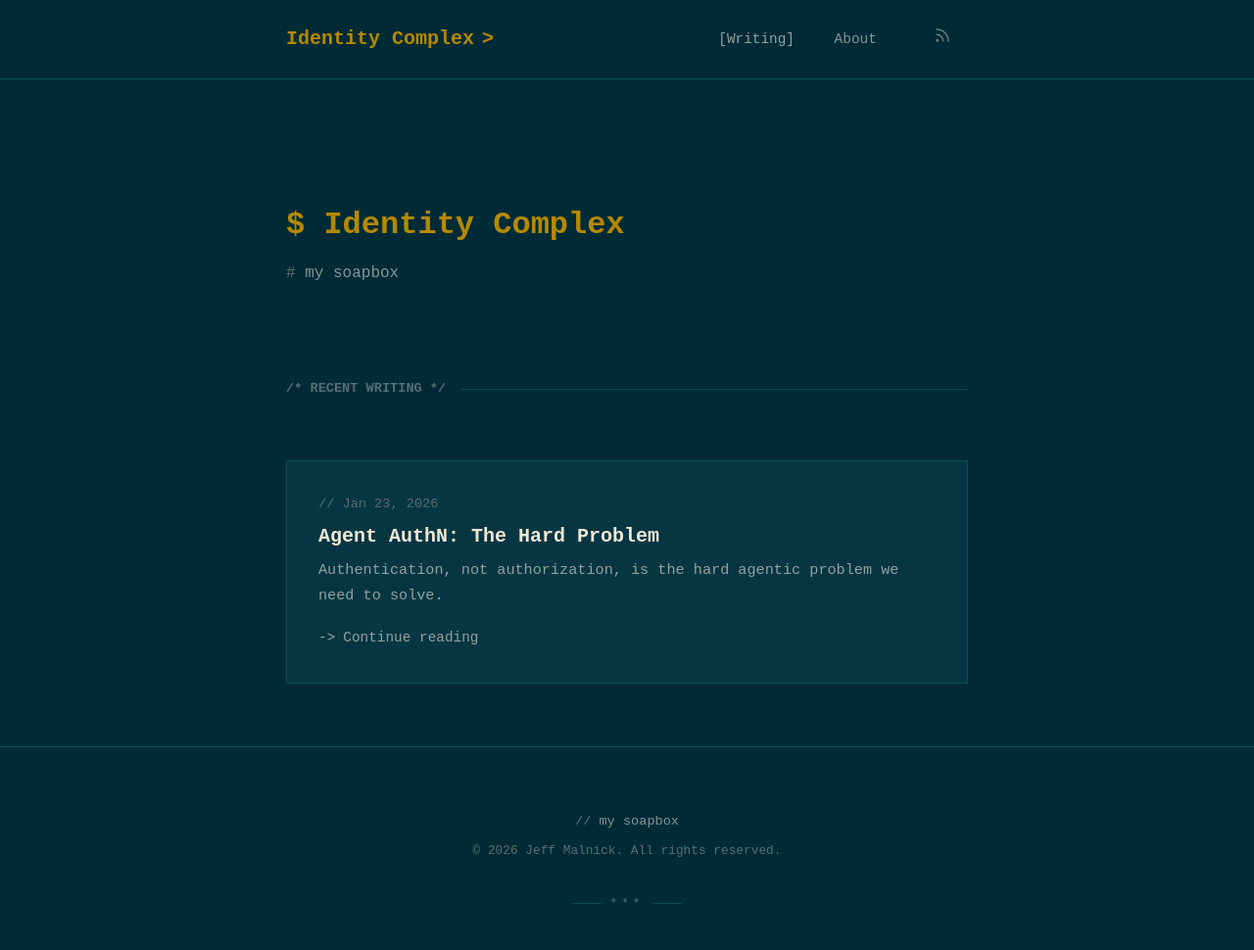
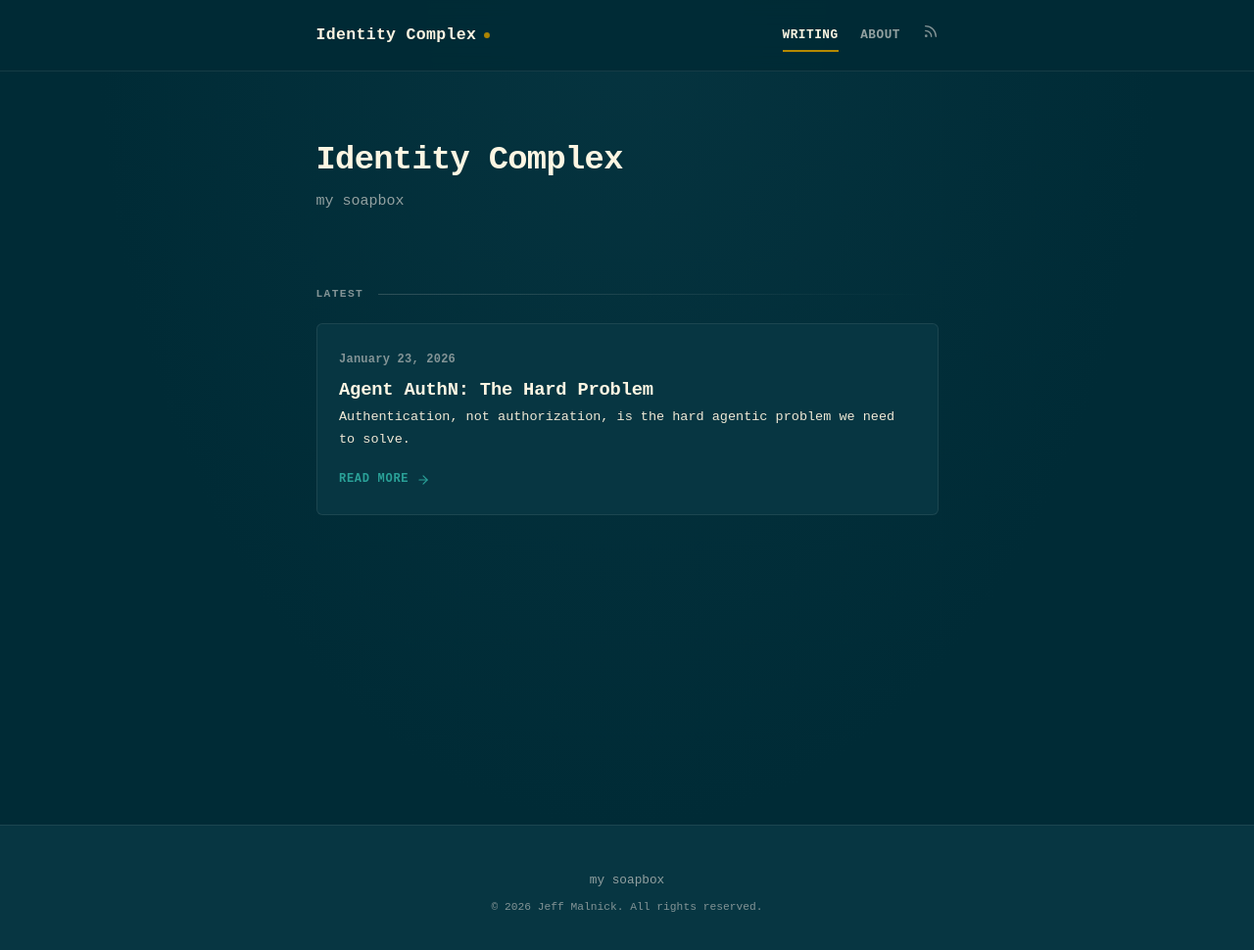
Before and after one commit to malnick/identity-complex, a Jekyll site: the page built from index.html, in a window 1280 px wide and 997 px high. Shown: the top 970 px of the window at 98% size. Built offline with Jekyll 4.4.1, drawn with Linux system fonts in a browser that asks for light colours.

Commit message:
small edits

```diff
--- a/_includes/header.html
+++ b/_includes/header.html
@@ -8,7 +8,7 @@
       <a href="{{ '/' | relative_url }}" class="nav-link {% if page.url == '/' %}active{% endif %}">Writing</a>
       <a href="{{ '/about' | relative_url }}" class="nav-link {% if page.url == '/about/' %}active{% endif %}">About</a>
       <a href="{{ '/feed.xml' | relative_url }}" class="nav-link nav-rss" aria-label="RSS Feed">
-        <svg xmlns="http://www.w3.org/2000/svg" width="18" height="18" viewBox="0 0 24 24" fill="none" stroke="currentColor" stroke-width="2" stroke-linecap="round" stroke-linejoin="round">
+        <svg xmlns="http://www.w3.org/2000/svg" width="16" height="16" viewBox="0 0 24 24" fill="none" stroke="currentColor" stroke-width="2" stroke-linecap="round" stroke-linejoin="round">
           <path d="M4 11a9 9 0 0 1 9 9"></path>
           <path d="M4 4a16 16 0 0 1 16 16"></path>
           <circle cx="5" cy="19" r="1"></circle>
--- a/_layouts/home.html
+++ b/_layouts/home.html
@@ -9,7 +9,7 @@ layout: default
 
   <section class="posts-section">
     <h2 class="section-title">
-      <span class="section-title-text">Recent Writing</span>
+      <span class="section-title-text">Latest</span>
       <span class="section-title-line"></span>
     </h2>
 
@@ -18,7 +18,7 @@ layout: default
       <li class="post-item">
         <article class="post-preview">
           <time class="post-date" datetime="{{ post.date | date_to_xmlschema }}">
-            {{ post.date | date: "%b %d, %Y" }}
+            {{ post.date | date: "%B %d, %Y" }}
           </time>
           <h3 class="post-link-title">
             <a href="{{ post.url | relative_url }}" class="post-link">
@@ -28,10 +28,10 @@ layout: default
           {% if post.subtitle %}
           <p class="post-excerpt">{{ post.subtitle }}</p>
           {% elsif post.excerpt %}
-          <p class="post-excerpt">{{ post.excerpt | strip_html | truncate: 180 }}</p>
+          <p class="post-excerpt">{{ post.excerpt | strip_html | truncate: 200 }}</p>
           {% endif %}
           <a href="{{ post.url | relative_url }}" class="read-more">
-            Continue reading
+            Read more
             <svg xmlns="http://www.w3.org/2000/svg" width="16" height="16" viewBox="0 0 24 24" fill="none" stroke="currentColor" stroke-width="2" stroke-linecap="round" stroke-linejoin="round">
               <line x1="5" y1="12" x2="19" y2="12"></line>
               <polyline points="12 5 19 12 12 19"></polyline>
--- a/assets/css/style.css
+++ b/assets/css/style.css
@@ -1,5 +1,5 @@
 /* ============================================
-   Identity Complex - Engineering Theme
+   Identity Complex - Professional Engineering Theme
    Solarized Dark + Courier New
    ============================================ */
 
@@ -23,26 +23,26 @@
   --cyan: #2aa198;
   --green: #859900;
 
-  /* Mapped colors - higher contrast */
+  /* Mapped colors - high contrast */
   --color-bg: var(--base03);
   --color-bg-elevated: var(--base02);
-  --color-bg-subtle: #03404d;
-  --color-border: #0a4f5c;
-  --color-border-subtle: var(--base02);
+  --color-bg-subtle: #04353f;
+  --color-border: rgba(147, 161, 161, 0.15);
+  --color-border-hover: rgba(147, 161, 161, 0.3);
 
-  --color-text: var(--base1);
-  --color-text-muted: var(--base0);
-  --color-text-faint: var(--base01);
-  --color-text-bright: var(--base2);
+  --color-text: var(--base2);
+  --color-text-muted: var(--base1);
+  --color-text-faint: var(--base0);
+  --color-text-bright: var(--base3);
 
   --color-accent: var(--yellow);
   --color-accent-bright: #d4a000;
   --color-accent-dim: #8a6d00;
 
-  --color-link: var(--blue);
-  --color-link-hover: var(--cyan);
+  --color-link: var(--cyan);
+  --color-link-hover: var(--green);
 
-  /* Typography - Monospace Engineering Feel */
+  /* Typography */
   --font-display: 'Courier New', Courier, monospace;
   --font-body: 'Courier New', Courier, monospace;
   --font-mono: 'Courier New', Courier, monospace;
@@ -51,18 +51,24 @@
   --space-xs: 0.25rem;
   --space-sm: 0.5rem;
   --space-md: 1rem;
-  --space-lg: 2rem;
-  --space-xl: 4rem;
-  --space-2xl: 6rem;
+  --space-lg: 1.5rem;
+  --space-xl: 3rem;
+  --space-2xl: 5rem;
 
   /* Layout */
-  --max-width: 760px;
-  --header-height: 80px;
+  --max-width: 680px;
+  --header-height: 72px;
+
+  /* Effects */
+  --shadow-sm: 0 1px 2px rgba(0, 0, 0, 0.2);
+  --shadow-md: 0 4px 12px rgba(0, 0, 0, 0.25);
+  --shadow-lg: 0 8px 24px rgba(0, 0, 0, 0.3);
+  --glow-accent: 0 0 20px rgba(181, 137, 0, 0.15);
 
   /* Transitions */
   --transition-fast: 150ms ease;
-  --transition-base: 250ms ease;
-  --transition-slow: 400ms ease;
+  --transition-base: 200ms ease;
+  --transition-slow: 300ms ease;
 }
 
 /* ============================================
@@ -76,7 +82,7 @@
 }
 
 html {
-  font-size: 16px;
+  font-size: 15px;
   scroll-behavior: smooth;
   -webkit-font-smoothing: antialiased;
   -moz-osx-font-smoothing: grayscale;
@@ -86,11 +92,10 @@ body {
   font-family: var(--font-body);
   background-color: var(--color-bg);
   color: var(--color-text);
-  line-height: 1.7;
+  line-height: 1.75;
   min-height: 100vh;
 }
 
-/* Background - subtle terminal feel */
 .background-pattern {
   position: fixed;
   top: 0;
@@ -98,26 +103,14 @@ body {
   right: 0;
   bottom: 0;
   z-index: -1;
-  background: var(--color-bg);
+  background:
+    radial-gradient(ellipse at 50% 0%, rgba(7, 54, 66, 0.8) 0%, transparent 60%),
+    var(--color-bg);
 }
 
-.background-pattern::before {
-  content: '';
-  position: absolute;
-  top: 0;
-  left: 0;
-  right: 0;
-  bottom: 0;
-  background-image:
-    repeating-linear-gradient(
-      0deg,
-      transparent,
-      transparent 2px,
-      rgba(0, 43, 54, 0.3) 2px,
-      rgba(0, 43, 54, 0.3) 4px
-    );
-  opacity: 0.3;
-  pointer-events: none;
+::selection {
+  background: var(--cyan);
+  color: var(--base03);
 }
 
 /* ============================================
@@ -127,14 +120,15 @@ body {
 h1, h2, h3, h4, h5, h6 {
   font-family: var(--font-display);
   font-weight: bold;
-  line-height: 1.3;
+  line-height: 1.35;
   color: var(--color-text-bright);
+  letter-spacing: -0.01em;
 }
 
-h1 { font-size: 2rem; }
-h2 { font-size: 1.5rem; }
-h3 { font-size: 1.25rem; }
-h4 { font-size: 1.1rem; }
+h1 { font-size: 1.875rem; }
+h2 { font-size: 1.375rem; }
+h3 { font-size: 1.125rem; }
+h4 { font-size: 1rem; }
 
 p {
   margin-bottom: var(--space-md);
@@ -153,10 +147,6 @@ a:hover {
 strong {
   font-weight: bold;
   color: var(--color-text-bright);
-}
-
-em {
-  font-style: italic;
 }
 
 /* ============================================
@@ -185,14 +175,16 @@ em {
   position: sticky;
   top: 0;
   z-index: 100;
-  background: var(--color-bg);
+  background: rgba(0, 43, 54, 0.92);
+  backdrop-filter: blur(12px);
+  -webkit-backdrop-filter: blur(12px);
   border-bottom: 1px solid var(--color-border);
 }
 
 .header-inner {
   max-width: var(--max-width);
   margin: 0 auto;
-  padding: var(--space-md) var(--space-lg);
+  padding: 0 var(--space-lg);
   display: flex;
   align-items: center;
   justify-content: space-between;
@@ -201,26 +193,32 @@ em {
 
 .site-title {
   font-family: var(--font-display);
-  font-size: 1.25rem;
+  font-size: 1.1rem;
   font-weight: bold;
-  color: var(--color-accent);
+  color: var(--color-text-bright);
   display: flex;
   align-items: center;
   gap: var(--space-sm);
-  transition: color var(--transition-base);
+  transition: all var(--transition-base);
+  letter-spacing: 0.02em;
 }
 
 .site-title:hover {
-  color: var(--color-accent-bright);
+  color: var(--color-accent);
 }
 
 .title-accent {
   display: inline-block;
-  color: var(--color-green);
+  width: 6px;
+  height: 6px;
+  background: var(--color-accent);
+  border-radius: 50%;
+  animation: pulse 3s ease-in-out infinite;
 }
 
-.title-accent::before {
-  content: '>';
+@keyframes pulse {
+  0%, 100% { opacity: 1; transform: scale(1); }
+  50% { opacity: 0.6; transform: scale(0.9); }
 }
 
 .site-nav {
@@ -230,45 +228,44 @@ em {
 }
 
 .nav-link {
-  font-size: 0.9rem;
+  font-size: 0.85rem;
+  font-weight: bold;
   color: var(--color-text-muted);
+  letter-spacing: 0.04em;
+  text-transform: uppercase;
   padding: var(--space-xs) 0;
   position: relative;
   transition: color var(--transition-fast);
 }
 
-.nav-link::before {
-  content: '[';
-  opacity: 0;
-  transition: opacity var(--transition-fast);
-}
-
 .nav-link::after {
-  content: ']';
-  opacity: 0;
-  transition: opacity var(--transition-fast);
+  content: '';
+  position: absolute;
+  bottom: -2px;
+  left: 0;
+  width: 0;
+  height: 2px;
+  background: var(--color-accent);
+  transition: width var(--transition-base);
 }
 
 .nav-link:hover,
 .nav-link.active {
-  color: var(--color-cyan);
+  color: var(--color-text-bright);
 }
 
-.nav-link:hover::before,
 .nav-link:hover::after,
-.nav-link.active::before,
 .nav-link.active::after {
-  opacity: 1;
+  width: 100%;
 }
 
 .nav-rss {
-  color: var(--color-orange);
-  opacity: 0.7;
-  transition: opacity var(--transition-fast);
+  color: var(--color-text-faint);
+  transition: color var(--transition-fast);
 }
 
 .nav-rss:hover {
-  opacity: 1;
+  color: var(--orange);
 }
 
 /* ============================================
@@ -277,32 +274,22 @@ em {
 
 .home-header {
   margin-bottom: var(--space-2xl);
-  padding-top: var(--space-xl);
-  animation: fadeIn 0.5s ease-out;
+  padding-top: var(--space-lg);
 }
 
 .home-title {
-  font-size: 2rem;
+  font-size: 2.25rem;
   font-weight: bold;
-  margin-bottom: var(--space-md);
-  color: var(--color-accent);
-}
-
-.home-title::before {
-  content: '$ ';
-  color: var(--color-green);
+  margin-bottom: var(--space-sm);
+  color: var(--color-text-bright);
+  letter-spacing: -0.02em;
 }
 
 .home-subtitle {
   font-size: 1rem;
   color: var(--color-text-muted);
-  max-width: 560px;
+  max-width: 480px;
   line-height: 1.6;
-}
-
-.home-subtitle::before {
-  content: '# ';
-  color: var(--color-text-faint);
 }
 
 .posts-section {
@@ -313,27 +300,22 @@ em {
   display: flex;
   align-items: center;
   gap: var(--space-md);
-  margin-bottom: var(--space-xl);
-  font-family: var(--font-body);
-  font-size: 0.85rem;
+  margin-bottom: var(--space-lg);
+  font-size: 0.75rem;
+  font-weight: bold;
+  letter-spacing: 0.12em;
   text-transform: uppercase;
   color: var(--color-text-faint);
 }
 
-.section-title-text::before {
-  content: '/* ';
-  color: var(--color-text-faint);
-}
-
-.section-title-text::after {
-  content: ' */';
-  color: var(--color-text-faint);
+.section-title-text {
+  white-space: nowrap;
 }
 
 .section-title-line {
   flex: 1;
   height: 1px;
-  background: var(--color-border);
+  background: linear-gradient(90deg, var(--color-border-hover) 0%, transparent 100%);
 }
 
 .post-list {
@@ -344,35 +326,72 @@ em {
 }
 
 .post-item {
-  animation: fadeIn 0.4s ease-out backwards;
+  opacity: 0;
+  animation: fadeUp 0.4s ease forwards;
+}
+
+.post-item:nth-child(1) { animation-delay: 0.1s; }
+.post-item:nth-child(2) { animation-delay: 0.15s; }
+.post-item:nth-child(3) { animation-delay: 0.2s; }
+.post-item:nth-child(4) { animation-delay: 0.25s; }
+.post-item:nth-child(5) { animation-delay: 0.3s; }
+
+@keyframes fadeUp {
+  from {
+    opacity: 0;
+    transform: translateY(10px);
+  }
+  to {
+    opacity: 1;
+    transform: translateY(0);
+  }
 }
 
 .post-preview {
   padding: var(--space-lg);
   background: var(--color-bg-elevated);
   border: 1px solid var(--color-border);
+  border-radius: 6px;
   transition: all var(--transition-base);
+  position: relative;
+}
+
+.post-preview::before {
+  content: '';
+  position: absolute;
+  left: 0;
+  top: 0;
+  bottom: 0;
+  width: 3px;
+  background: var(--color-accent);
+  border-radius: 6px 0 0 6px;
+  opacity: 0;
+  transition: opacity var(--transition-base);
 }
 
 .post-preview:hover {
-  border-color: var(--color-cyan);
+  border-color: var(--color-border-hover);
+  box-shadow: var(--shadow-md);
+  transform: translateY(-2px);
+}
+
+.post-preview:hover::before {
+  opacity: 1;
 }
 
 .post-date {
-  display: block;
-  font-size: 0.85rem;
+  display: inline-block;
+  font-size: 0.8rem;
   color: var(--color-text-faint);
   margin-bottom: var(--space-sm);
-}
-
-.post-date::before {
-  content: '// ';
+  font-weight: bold;
+  letter-spacing: 0.02em;
 }
 
 .post-link-title {
   font-size: 1.25rem;
   font-weight: bold;
-  margin-bottom: var(--space-sm);
+  margin-bottom: var(--space-xs);
   line-height: 1.4;
 }
 
@@ -382,36 +401,44 @@ em {
 }
 
 .post-link:hover {
-  color: var(--color-cyan);
+  color: var(--color-accent);
 }
 
 .post-excerpt {
   color: var(--color-text);
-  font-size: 0.95rem;
+  font-size: 0.9rem;
   line-height: 1.7;
   margin-bottom: var(--space-md);
+  display: -webkit-box;
+  -webkit-line-clamp: 3;
+  -webkit-box-orient: vertical;
+  overflow: hidden;
 }
 
 .read-more {
   display: inline-flex;
   align-items: center;
   gap: var(--space-sm);
-  font-size: 0.9rem;
-  color: var(--color-blue);
-  transition: color var(--transition-fast);
+  font-size: 0.8rem;
+  font-weight: bold;
+  color: var(--color-link);
+  text-transform: uppercase;
+  letter-spacing: 0.06em;
+  transition: all var(--transition-fast);
 }
 
-.read-more::before {
-  content: '->';
-  font-family: var(--font-mono);
+.read-more svg {
+  width: 14px;
+  height: 14px;
+  transition: transform var(--transition-fast);
 }
 
 .read-more:hover {
-  color: var(--color-cyan);
+  color: var(--color-link-hover);
 }
 
-.read-more svg {
-  display: none;
+.read-more:hover svg {
+  transform: translateX(3px);
 }
 
 /* ============================================
@@ -419,7 +446,7 @@ em {
    ============================================ */
 
 .post {
-  animation: fadeIn 0.4s ease-out;
+  animation: fadeUp 0.4s ease;
 }
 
 .post-header {
@@ -431,18 +458,16 @@ em {
 .post-meta {
   display: flex;
   align-items: center;
+  flex-wrap: wrap;
   gap: var(--space-md);
   margin-bottom: var(--space-md);
 }
 
 .post-meta time {
-  font-size: 0.85rem;
+  font-size: 0.8rem;
+  font-weight: bold;
   color: var(--color-text-faint);
-}
-
-.post-meta time::before {
-  content: 'date: ';
-  color: var(--color-violet);
+  letter-spacing: 0.02em;
 }
 
 .post-categories {
@@ -451,40 +476,35 @@ em {
 }
 
 .category {
-  font-size: 0.8rem;
-  padding: var(--space-xs) var(--space-sm);
-  background: var(--color-bg-subtle);
-  border: 1px solid var(--color-border);
-  color: var(--color-cyan);
-}
-
-.category::before {
-  content: '#';
+  font-size: 0.7rem;
+  font-weight: bold;
+  text-transform: uppercase;
+  letter-spacing: 0.06em;
+  padding: 3px 8px;
+  background: rgba(42, 161, 152, 0.15);
+  border: 1px solid rgba(42, 161, 152, 0.3);
+  border-radius: 3px;
+  color: var(--cyan);
 }
 
 .post-title {
-  font-size: 1.75rem;
+  font-size: 2rem;
   font-weight: bold;
-  line-height: 1.3;
+  line-height: 1.25;
   margin-bottom: var(--space-sm);
-  color: var(--color-accent);
+  color: var(--color-text-bright);
+  letter-spacing: -0.02em;
 }
 
 .post-subtitle {
-  font-size: 1rem;
-  color: var(--color-text);
-  font-style: italic;
-}
-
-.post-subtitle::before {
-  content: '> ';
-  color: var(--color-green);
-  font-style: normal;
+  font-size: 1.05rem;
+  color: var(--color-text-muted);
+  line-height: 1.6;
 }
 
 /* Post Content */
 .post-content {
-  font-size: 1rem;
+  font-size: 0.95rem;
 }
 
 .post-content h2 {
@@ -492,17 +512,15 @@ em {
   margin-bottom: var(--space-md);
   padding-top: var(--space-md);
   border-top: 1px solid var(--color-border);
-  color: var(--color-yellow);
-  font-size: 1.4rem;
-  display: block;
+  color: var(--color-accent);
+  font-size: 1.35rem;
 }
 
 .post-content h3 {
   margin-top: var(--space-lg);
   margin-bottom: var(--space-md);
-  color: var(--color-cyan);
-  font-size: 1.2rem;
-  display: block;
+  color: var(--cyan);
+  font-size: 1.1rem;
 }
 
 .post-content p {
@@ -520,15 +538,15 @@ em {
 }
 
 .post-content li::marker {
-  color: var(--color-green);
+  color: var(--color-accent);
 }
 
 .post-content blockquote {
   margin: var(--space-lg) 0;
   padding: var(--space-md) var(--space-lg);
-  border-left: 3px solid var(--color-cyan);
+  border-left: 3px solid var(--color-accent);
   background: var(--color-bg-elevated);
-  font-style: italic;
+  border-radius: 0 6px 6px 0;
   color: var(--color-text);
 }
 
@@ -538,11 +556,12 @@ em {
 
 .post-content code {
   font-family: var(--font-mono);
-  font-size: 0.95em;
-  padding: 0.1em 0.3em;
+  font-size: 0.9em;
+  padding: 2px 6px;
   background: var(--color-bg-elevated);
   border: 1px solid var(--color-border);
-  color: var(--color-green);
+  border-radius: 4px;
+  color: var(--cyan);
 }
 
 .post-content pre {
@@ -550,6 +569,7 @@ em {
   padding: var(--space-md);
   background: var(--color-bg-elevated);
   border: 1px solid var(--color-border);
+  border-radius: 6px;
   overflow-x: auto;
 }
 
@@ -558,28 +578,29 @@ em {
   background: none;
   border: none;
   color: var(--color-text);
-  font-size: 0.9rem;
-  line-height: 1.5;
+  font-size: 0.85rem;
+  line-height: 1.6;
 }
 
 .post-content a {
-  color: var(--color-blue);
+  color: var(--color-link);
   text-decoration: underline;
-  text-decoration-color: var(--color-border);
+  text-decoration-color: rgba(42, 161, 152, 0.4);
   text-underline-offset: 3px;
-  transition: text-decoration-color var(--transition-fast);
+  transition: all var(--transition-fast);
 }
 
 .post-content a:hover {
-  color: var(--color-cyan);
-  text-decoration-color: var(--color-cyan);
+  color: var(--color-link-hover);
+  text-decoration-color: var(--color-link-hover);
 }
 
 .post-content img {
   max-width: 100%;
   height: auto;
-  border: 1px solid var(--color-border);
+  border-radius: 6px;
   margin: var(--space-lg) 0;
+  box-shadow: var(--shadow-md);
 }
 
 .post-content hr {
@@ -590,7 +611,7 @@ em {
 }
 
 .post-content strong {
-  color: var(--color-orange);
+  color: var(--color-text-bright);
   font-weight: bold;
 }
 
@@ -605,7 +626,7 @@ em {
   display: flex;
   align-items: center;
   gap: var(--space-sm);
-  font-size: 0.9rem;
+  font-size: 0.85rem;
   color: var(--color-text-muted);
   margin-bottom: var(--space-lg);
 }
@@ -614,11 +635,8 @@ em {
   color: var(--color-text-faint);
 }
 
-.author-label::after {
-  content: ':';
-}
-
 .author-name {
+  font-weight: bold;
   color: var(--color-text);
 }
 
@@ -633,12 +651,14 @@ em {
   padding: var(--space-md);
   background: var(--color-bg-elevated);
   border: 1px solid var(--color-border);
+  border-radius: 6px;
   transition: all var(--transition-base);
 }
 
 .nav-prev:hover,
 .nav-next:hover {
-  border-color: var(--color-cyan);
+  border-color: var(--color-border-hover);
+  box-shadow: var(--shadow-sm);
 }
 
 .nav-next {
@@ -647,16 +667,19 @@ em {
 
 .nav-label {
   display: block;
-  font-size: 0.8rem;
+  font-size: 0.7rem;
+  font-weight: bold;
   text-transform: uppercase;
+  letter-spacing: 0.08em;
   color: var(--color-text-faint);
   margin-bottom: var(--space-xs);
 }
 
 .nav-title {
   display: block;
-  font-size: 1rem;
+  font-size: 0.9rem;
   color: var(--color-text);
+  font-weight: bold;
 }
 
 /* ============================================
@@ -664,7 +687,7 @@ em {
    ============================================ */
 
 .page {
-  animation: fadeIn 0.4s ease-out;
+  animation: fadeUp 0.4s ease;
 }
 
 .page-header {
@@ -674,24 +697,19 @@ em {
 }
 
 .page-title {
-  font-size: 1.75rem;
+  font-size: 2rem;
   margin-bottom: var(--space-sm);
-  color: var(--color-accent);
-}
-
-.page-title::before {
-  content: '$ cat ';
-  color: var(--color-green);
-  font-weight: normal;
+  color: var(--color-text-bright);
+  letter-spacing: -0.02em;
 }
 
 .page-subtitle {
   font-size: 1rem;
-  color: var(--color-text);
+  color: var(--color-text-muted);
 }
 
 .page-content {
-  font-size: 1rem;
+  font-size: 0.95rem;
 }
 
 .page-content p {
@@ -701,12 +719,8 @@ em {
 .page-content h2 {
   margin-top: var(--space-xl);
   margin-bottom: var(--space-md);
-  color: var(--color-blue);
-}
-
-.page-content h2::before {
-  content: '## ';
-  color: var(--color-text-faint);
+  color: var(--color-accent);
+  font-size: 1.25rem;
 }
 
 .page-content ul,
@@ -720,19 +734,19 @@ em {
 }
 
 .page-content li::marker {
-  color: var(--color-green);
+  color: var(--color-accent);
 }
 
 .page-content strong {
-  color: var(--color-orange);
+  color: var(--color-text-bright);
 }
 
 .page-content a {
-  color: var(--color-blue);
+  color: var(--color-link);
 }
 
 .page-content a:hover {
-  color: var(--color-cyan);
+  color: var(--color-link-hover);
 }
 
 .page-content hr {
@@ -742,10 +756,6 @@ em {
   margin: var(--space-xl) 0;
 }
 
-.page-content em {
-  color: var(--color-text-muted);
-}
-
 /* ============================================
    Footer
    ============================================ */
@@ -753,6 +763,7 @@ em {
 .site-footer {
   margin-top: auto;
   border-top: 1px solid var(--color-border);
+  background: var(--color-bg-elevated);
 }
 
 .footer-inner {
@@ -768,35 +779,13 @@ em {
   margin-bottom: var(--space-sm);
 }
 
-.footer-tagline::before {
-  content: '// ';
-  color: var(--color-text-faint);
-}
-
 .footer-copy {
-  font-size: 0.8rem;
+  font-size: 0.75rem;
   color: var(--color-text-faint);
 }
 
 .footer-decoration {
-  display: flex;
-  align-items: center;
-  justify-content: center;
-  gap: var(--space-sm);
-  margin-top: var(--space-lg);
-  color: var(--color-text-faint);
-  font-size: 0.8rem;
-}
-
-.decoration-line {
-  width: 30px;
-  height: 1px;
-  background: var(--color-border);
-}
-
-.decoration-dot::before {
-  content: '***';
-  letter-spacing: 4px;
+  display: none;
 }
 
 /* ============================================
@@ -807,22 +796,16 @@ em {
   display: flex;
   align-items: center;
   justify-content: center;
-  min-height: 60vh;
+  min-height: 50vh;
   text-align: center;
 }
 
 .error-code {
-  font-size: 6rem;
+  font-size: 5rem;
   font-weight: bold;
   line-height: 1;
-  color: var(--color-red);
+  color: var(--color-text-faint);
   margin-bottom: var(--space-md);
-}
-
-.error-code::before {
-  content: 'ERR ';
-  font-size: 2rem;
-  color: var(--color-text-faint);
 }
 
 .error-message {
@@ -835,32 +818,15 @@ em {
   display: inline-flex;
   align-items: center;
   gap: var(--space-sm);
-  color: var(--color-cyan);
-}
-
-.error-link::before {
-  content: '$ cd';
+  font-size: 0.85rem;
+  font-weight: bold;
+  color: var(--color-link);
+  text-transform: uppercase;
+  letter-spacing: 0.06em;
 }
 
 .error-link:hover {
-  color: var(--color-blue);
-}
-
-.error-link svg {
-  display: none;
-}
-
-/* ============================================
-   Animations
-   ============================================ */
-
-@keyframes fadeIn {
-  from {
-    opacity: 0;
-  }
-  to {
-    opacity: 1;
-  }
+  color: var(--color-link-hover);
 }
 
 /* ============================================
@@ -869,7 +835,7 @@ em {
 
 @media (max-width: 768px) {
   html {
-    font-size: 15px;
+    font-size: 14px;
   }
 
   .site-main {
@@ -877,11 +843,11 @@ em {
   }
 
   .header-inner {
-    padding: var(--space-md);
+    padding: 0 var(--space-md);
   }
 
   .home-title {
-    font-size: 1.5rem;
+    font-size: 1.75rem;
   }
 
   .post-title,
@@ -904,7 +870,7 @@ em {
   }
 
   .home-title {
-    font-size: 1.25rem;
+    font-size: 1.5rem;
   }
 
   .post-link-title {
@@ -919,6 +885,7 @@ em {
 .highlight {
   background: var(--color-bg-elevated);
   border: 1px solid var(--color-border);
+  border-radius: 6px;
   margin: var(--space-lg) 0;
 }
 
@@ -939,8 +906,8 @@ em {
 .highlight .n,
 .highlight .nf { color: var(--blue); }
 .highlight .nc { color: var(--yellow); }
-.highlight .o { color: var(--base0); }
-.highlight .p { color: var(--base0); }
+.highlight .o { color: var(--base1); }
+.highlight .p { color: var(--base1); }
 .highlight .mi,
 .highlight .mf { color: var(--magenta); }
 .highlight .nb { color: var(--orange); }
```
Also changed, not shown: _posts/2026-01-23-agent-authn-the-hard-problem.md (+1 -1 lines).
